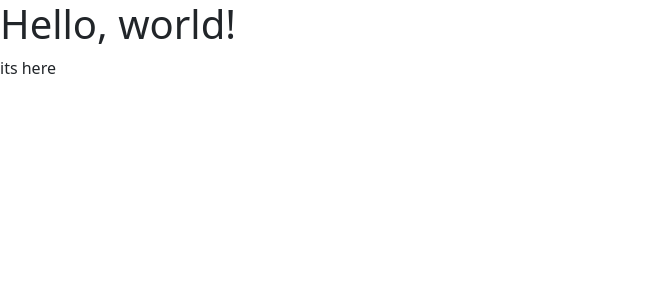
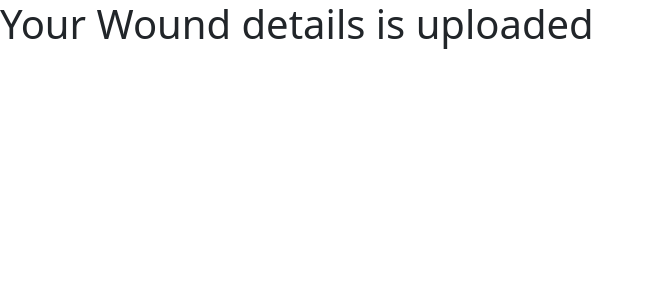
Before and after one commit to TheLearner05/Wound-Detection-and-Segmentation, a PHP site: page /result.php in a window 1280 px wide. Shown: the top 300 px of the page, without its empty margins (0-653 px from the left). Run offline with PHP 8.4, Linux system fonts and the light colour scheme.

Commit message:
Update result.php

```diff
--- a/result.php
+++ b/result.php
@@ -31,11 +31,8 @@ if ($_SERVER["REQUEST_METHOD"] == "POST"){
   </head>
 
   <body>
-    <h1>Hello, world!</h1>
+    <h1>Your Wound details is uploaded</h1>
 
-    <div>
-      <P>its here</p>
-    </div>
 
     <script src="https://cdn.jsdelivr.net/npm/bootstrap@5.3.0/dist/js/bootstrap.bundle.min.js" integrity="sha384-geWF76RCwLtnZ8qwWowPQNguL3RmwHVBC9FhGdlKrxdiJJigb/j/68SIy3Te4Bkz" crossorigin="anonymous"></script>
   </body>
```
